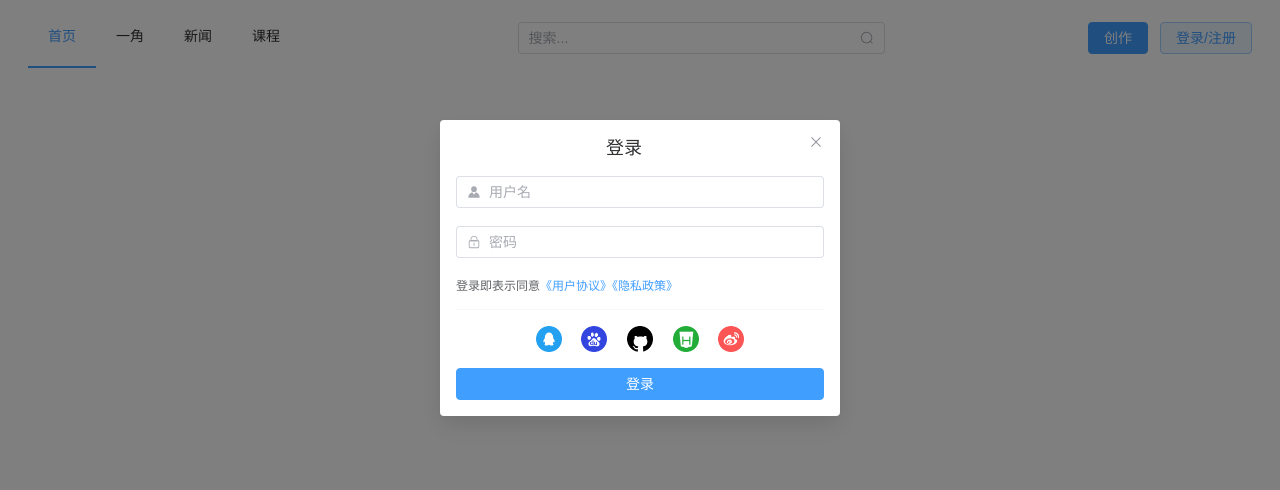
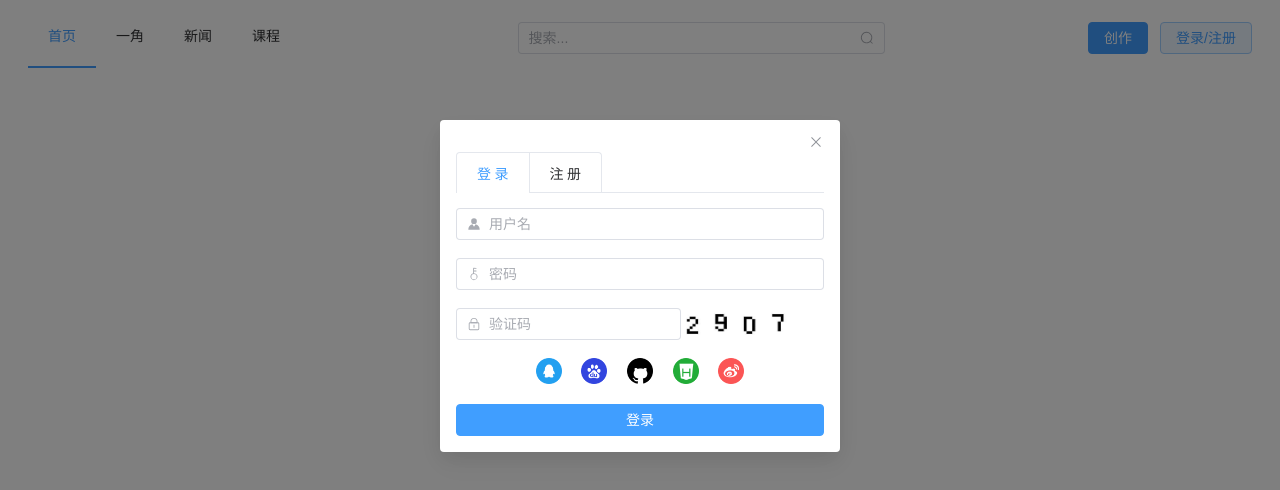
Before and after one commit to 410983459/find-project, a Vue app: page /#/ in a window 1280 px wide. Both pictures are taken after a click on the button "登录/注册". Shown: the top 490 px of the page. Built offline with nearby package versions, Linux system fonts and the light colour scheme.

Commit message:
feat：Split the registered login component

```diff
--- a/src/App.vue
+++ b/src/App.vue
@@ -2,7 +2,7 @@
  * @Author: ZhouCong
  * @Date: 2022-02-24 13:56:03
  * @LastEditors: ZhouCong
- * @LastEditTime: 2022-02-28 16:53:16
+ * @LastEditTime: 2022-03-01 13:23:32
  * @Description: file content
  * @FilePath: \find-project\src\App.vue
 -->
@@ -17,7 +17,7 @@
 <script lang="ts">
 import { defineComponent, ref, provide } from "vue";
 import topInfo from "./components/basic/top/index.vue";
-import login from "@/components/basic/login/login.vue";
+import login from "@/components/basic/loginAndRegister/index.vue";
 
 export default defineComponent({
   components: { topInfo, login },
--- a/src/assets/css/reset.css
+++ b/src/assets/css/reset.css
@@ -31,6 +31,12 @@
   .pa-2 {
     padding: 10px;
   }
+  .px-2{
+    padding: 10px 0;
+  }
+  .py-2{
+    padding: 0 10px;
+  }
   .pt-2 {
     padding-top: 10px;
   }
@@ -43,6 +49,28 @@
   .pb-2 {
     padding-bottom: 10px;
   }
+  .pa-4 {
+    padding: 20px;
+  }
+  .px-4{
+    padding: 20px 0;
+  }
+  .py-4{
+    padding: 0 20px;
+  }
+  .pt-4 {
+    padding-top: 20px;
+  }
+  .pr-4 {
+    padding-right: 20px;
+  }
+  .pl-4 {
+    padding-left: 20px;
+  }
+  .pb-4 {
+    padding-bottom: 20px;
+  }
+
   .ma-0 {
     margin: 0;
   }
@@ -58,3 +86,15 @@
   .mb-2 {
     margin-bottom: 10px;
   }
+  .mt-4 {
+    margin-top: 20px;
+  }
+  .mr-4 {
+    margin-right: 20px;
+  }
+  .ml-4 {
+    margin-left: 20px;
+  }
+  .mb-4 {
+    margin-bottom: 20px;
+  }
--- /dev/null
+++ b/src/components/basic/loginAndRegister/index.vue
@@ -0,0 +1,72 @@
+<!--
+ * @Author: ZhouCong
+ * @Date: 2022-03-01 13:20:51
+ * @LastEditors: ZhouCong
+ * @LastEditTime: 2022-03-01 16:54:15
+ * @Description: file content
+ * @FilePath: \find-project\src\components\basic\loginAndRegister\index.vue
+-->
+<template>
+  <el-dialog
+    v-model="dialogFormVisible"
+    center
+    custom-class="loginDialog"
+    :close-on-click-modal="false"
+    width="400px"
+    @close="close(false)"
+  >
+    <el-tabs
+      v-model="activeName"
+      type="card"
+      class="demo-tabs"
+      @tab-click="handleClick"
+    >
+      <el-tab-pane label="登 录" name="login"
+        ><login v-if="activeName === 'login'"
+      /></el-tab-pane>
+      <el-tab-pane label="注 册" name="register"
+        ><register v-if="activeName === 'register'"
+      /></el-tab-pane>
+    </el-tabs>
+  </el-dialog>
+</template>
+
+<script lang="ts">
+import { defineComponent, reactive, ref, inject } from "vue";
+import login from "./login/login.vue";
+import register from "./register/index.vue";
+
+export default defineComponent({
+  components: { login, register },
+  setup() {
+    const dialogFormVisible = ref(true);
+    const activeName = ref("login");
+    const form = reactive({
+      account: "",
+      password: "",
+    });
+    const close = inject("handleLogin");
+    const handleClick = (tab: string, event: Event) => {
+      console.log(tab, event);
+    };
+    return {
+      dialogFormVisible,
+      activeName,
+      form,
+      close,
+      handleClick,
+    };
+  },
+});
+</script>
+
+<style scoped lang='less'>
+// .loginDialog.el-dialog--center .el-dialog__body {
+//   padding-top: 0 !important;
+// }
+</style>
+<style>
+.loginDialog.el-dialog--center .el-dialog__body {
+  padding-top: 0;
+}
+</style>
--- a/src/components/basic/login/login.vue
+++ b/src/components/basic/loginAndRegister/login/login.vue
@@ -2,22 +2,12 @@
  * @Author: ZhouCong
  * @Date: 2022-02-28 11:38:09
  * @LastEditors: ZhouCong
- * @LastEditTime: 2022-03-01 10:11:54
+ * @LastEditTime: 2022-03-01 16:56:04
  * @Description: file content
- * @FilePath: \find-project\src\components\basic\login\login.vue
+ * @FilePath: \find-project\src\components\basic\loginAndRegister\login\login.vue
 -->
 <template>
-  <!-- <el-button type="text" @click="dialogFormVisible = true"
-    >open a Form nested Dialog</el-button
-  > -->
-
-  <el-dialog
-    v-model="dialogFormVisible"
-    title="登录"
-    center
-    width="400px"
-    @close="close(false)"
-  >
+  <div class="login">
     <el-form :model="form" align="center">
       <el-form-item>
         <el-input
@@ -42,71 +32,73 @@
         >
           <template #prefix>
             <el-icon class="el-input__icon">
+              <key />
+            </el-icon>
+          </template>
+        </el-input>
+      </el-form-item>
+      <el-form-item class="verify">
+        <el-input
+          v-model="form.password"
+          placeholder="验证码"
+          autocomplete="off"
+          type="password"
+          show-password
+        >
+          <template #prefix>
+            <el-icon class="el-input__icon">
               <lock />
             </el-icon>
           </template>
         </el-input>
+        <img
+          class="verifyCode"
+          src="../../../../assets/images/yzm.png"
+          alt=""
+        />
       </el-form-item>
     </el-form>
 
-    <p class="agreement fs-12">
-      登录即表示同意<span>《用户协议》《隐私政策》</span>
-    </p>
-    <el-divider
-      style="margin: 15px 0; border-top: 1px solid #f7f7f7"
-    ></el-divider>
+    <!-- <comLoginAndRegister>
+    <template #imgIcon> -->
     <div class="img-box d-flex jc-sa">
       <img v-for="item in iconImgList" :key="item.key" :src="item.url" alt="" />
     </div>
-    <template #footer>
-      <span class="dialog-footer">
-        <el-button
-          class="login"
-          type="primary"
-          @click="dialogFormVisible = false"
-          >登录</el-button
-        >
-      </span>
-    </template>
-  </el-dialog>
+    <!-- </template>
+    <template #btn> -->
+    <div class="dialog-footer mt-4">
+      <el-button class="login" type="primary">登录</el-button>
+    </div>
+    <!-- </template>
+  </comLoginAndRegister> -->
+  </div>
 </template>
 
 <script lang="ts">
-import { defineComponent, reactive, ref, inject } from "vue";
-import { Avatar, Lock } from "@element-plus/icons-vue";
+import { defineComponent, reactive } from "vue";
 import { IconItem } from "@/interface/basic";
-import { iconList } from "../pageConfig";
+import { iconList } from "../../pageConfig";
+import { Avatar, Lock, Key } from "@element-plus/icons-vue";
 
 export default defineComponent({
-  components: { Avatar, Lock },
+  components: { Avatar, Lock, Key },
   setup() {
-    const dialogFormVisible = ref(true);
-
+    const iconImgList: IconItem[] = iconList;
     const form = reactive({
       account: "",
       password: "",
     });
-    const iconImgList: IconItem[] = iconList;
-    const close = (val: boolean) => {
-      dialogFormVisible.value = true;
-      (inject("handleLogin") as any)(val);
-    };
     return {
-      dialogFormVisible,
       form,
       iconImgList,
-      close,
     };
   },
 });
 </script>
 
 <style scoped lang='less'>
-.agreement {
-  span {
-    color: #409eff;
-    cursor: pointer;
-  }
+.dialog-footer button.login {
+  width: 100%;
 }
 .img-box {
   padding: 0 70px;
@@ -116,7 +108,15 @@ export default defineComponent({
     height: 26px;
   }
 }
-.dialog-footer button.login {
-  width: 100%;
+.verify {
+  /deep/.el-form-item__content {
+    .el-input {
+      width: auto;
+    }
+  }
+  .verifyCode {
+    width: 108px;
+    height: 30px;
+  }
 }
 </style>
--- /dev/null
+++ b/src/components/basic/loginAndRegister/register/index.vue
@@ -0,0 +1,130 @@
+<!--
+ * @Author: ZhouCong
+ * @Date: 2022-03-01 13:10:40
+ * @LastEditors: ZhouCong
+ * @LastEditTime: 2022-03-01 17:05:34
+ * @Description: file content
+ * @FilePath: \find-project\src\components\basic\loginAndRegister\register\index.vue
+-->
+<template>
+  <div class="register">
+    <el-form :model="form" align="center">
+      <el-form-item>
+        <el-input
+          placeholder="用户名"
+          v-model="form.account"
+          autocomplete="off"
+        >
+          <template #prefix>
+            <el-icon class="el-input__icon">
+              <Avatar />
+            </el-icon>
+          </template>
+        </el-input>
+      </el-form-item>
+      <el-form-item>
+        <el-input
+          v-model="form.password"
+          placeholder="密码"
+          autocomplete="off"
+          type="password"
+          show-password
+        >
+          <template #prefix>
+            <el-icon class="el-input__icon">
+              <Key />
+            </el-icon>
+          </template>
+        </el-input>
+      </el-form-item>
+      <el-form-item>
+        <el-input
+          v-model="form.password"
+          placeholder="确认密码"
+          autocomplete="off"
+          type="password"
+          show-password
+        >
+          <template #prefix>
+            <el-icon class="el-input__icon">
+              <Link />
+            </el-icon>
+          </template>
+        </el-input>
+      </el-form-item>
+      <el-form-item class="verify">
+        <el-input
+          v-model="form.password"
+          placeholder="验证码"
+          autocomplete="off"
+          type="password"
+          show-password
+        >
+          <template #prefix>
+            <el-icon class="el-input__icon">
+              <Lock />
+            </el-icon>
+          </template>
+        </el-input>
+        <img
+          class="verifyCode"
+          src="../../../../assets/images/yzm.png"
+          alt=""
+        />
+      </el-form-item>
+    </el-form>
+    <!-- <comLoginAndRegister>
+    <template #agreement> -->
+    <p class="agreement fs-12">
+      注册即表示同意<span>《用户协议》《隐私政策》</span>
+    </p>
+    <!-- </template>
+    <template #btn> -->
+    <div class="dialog-footer mt-4">
+      <el-button class="login" type="primary" plain>注册</el-button>
+    </div>
+    <!-- </template>
+  </comLoginAndRegister> -->
+  </div>
+</template>
+
+<script lang="ts">
+import { defineComponent, reactive } from "vue";
+import { Avatar, Lock, Key, Link } from "@element-plus/icons-vue";
+
+export default defineComponent({
+  components: { Avatar, Lock, Key, Link },
+  setup() {
+    const form = reactive({
+      account: "",
+      password: "",
+    });
+    return {
+      form,
+    };
+  },
+});
+</script>
+
+<style scoped lang='less'>
+.dialog-footer button.login {
+  width: 100%;
+}
+.agreement {
+  span {
+    color: #409eff;
+    cursor: pointer;
+  }
+}
+.verify {
+  /deep/.el-form-item__content {
+    .el-input {
+      width: auto;
+    }
+  }
+  .verifyCode {
+    width: 108px;
+    height: 30px;
+  }
+}
+</style>
--- a/src/components/basic/search/index.vue
+++ /dev/null
@@ -1,11 +0,0 @@
-<template>
-  <div class="search">
-    <el-input v-model="inputVal" placeholder="搜索..." :suffix-icon="Search" />
-  </div>
-</template>
-
-<script lang="ts" setup>
-import { ref } from "vue";
-import { Search } from "@element-plus/icons-vue";
-let inputVal = ref("");
-</script>
--- a/src/components/basic/menu/index.vue
+++ b/src/components/basic/top/menu/index.vue
@@ -2,9 +2,9 @@
  * @Author: ZhouCong
  * @Date: 2022-02-24 13:56:03
  * @LastEditors: ZhouCong
- * @LastEditTime: 2022-02-25 16:37:06
+ * @LastEditTime: 2022-03-01 13:20:23
  * @Description: file content
- * @FilePath: \find-project\src\components\basic\menu\index.vue
+ * @FilePath: \find-project\src\components\basic\top\menu\index.vue
 -->
 <template>
   <el-menu
@@ -21,7 +21,7 @@
 
 <script lang="ts">
 import { defineComponent, ref } from "vue";
-import { menuList } from "../pageConfig";
+import { menuList } from "../../pageConfig";
 import { MenuItem } from "@/interface/basic";
 
 export default defineComponent({
--- /dev/null
+++ b/src/components/basic/top/search/index.vue
@@ -0,0 +1,29 @@
+<!--
+ * @Author: ZhouCong
+ * @Date: 2022-02-28 09:45:23
+ * @LastEditors: ZhouCong
+ * @LastEditTime: 2022-03-01 13:19:09
+ * @Description: file content
+ * @FilePath: \find-project\src\components\basic\top\search\index.vue
+-->
+<template>
+  <div class="search">
+    <el-input v-model="inputVal" placeholder="搜索..." :suffix-icon="Search" />
+  </div>
+</template>
+
+
+<script lang="ts">
+import { Search } from "@element-plus/icons-vue";
+import { defineComponent, ref } from "vue";
+
+export default defineComponent({
+  setup() {
+    let inputVal = ref("");
+    return {
+      inputVal,
+      Search,
+    };
+  },
+});
+</script>
```
Also changed, not shown: src/components/basic/top/index.vue (+11 -3 lines), src/assets/images/yzm.png (added), src/components/basic/top/personalInfo/index.vue (renamed from src/components/basic/personalInfo/index.vue).
